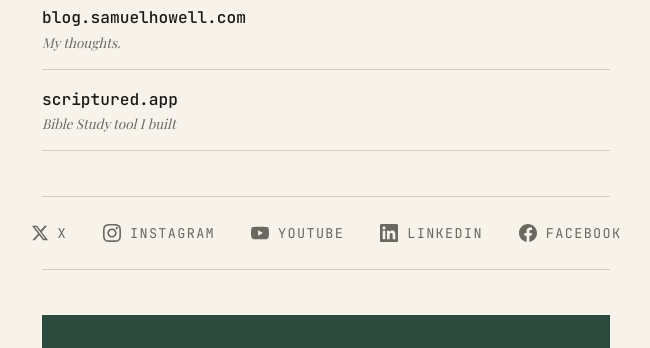
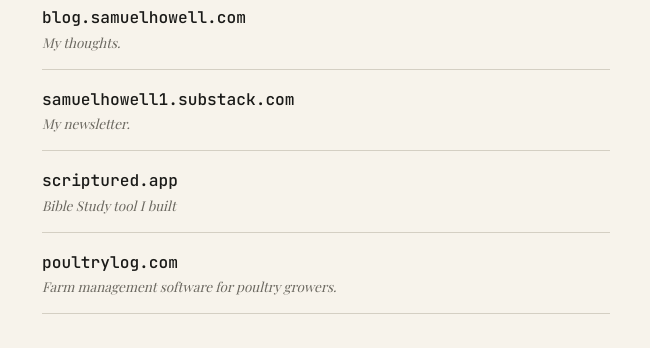
Before and after one commit to samuel-howell/linktreeclone, a website: page index.html in a window 1280 px wide. Shown: the part 590-938 px from the top of the page, without its empty margins (314-964 px from the left). Drawn offline with nearby package versions, Linux system fonts and the light colour scheme; a web font is replaced by a local one.

Commit message:
Add Substack and PoultryLog links

```diff
--- a/index.html
+++ b/index.html
@@ -370,10 +370,28 @@
           </a>
         </li>
         <li class="link-item">
+          <a href="https://samuelhowell1.substack.com/" class="link">
+            <div class="link-main">
+              <span class="link-title">samuelhowell1.substack.com</span>
+              <span class="link-desc">My newsletter.</span>
+            </div>
+            <span class="link-arrow">→</span>
+          </a>
+        </li>
+        <li class="link-item">
           <a href="https://scriptured.app" class="link">
             <div class="link-main">
               <span class="link-title">scriptured.app</span>
               <span class="link-desc">Bible Study tool I built</span>
+            </div>
+            <span class="link-arrow">→</span>
+          </a>
+        </li>
+        <li class="link-item">
+          <a href="https://poultrylog.com" class="link">
+            <div class="link-main">
+              <span class="link-title">poultrylog.com</span>
+              <span class="link-desc">Farm management software for poultry growers.</span>
             </div>
             <span class="link-arrow">→</span>
           </a>
```
